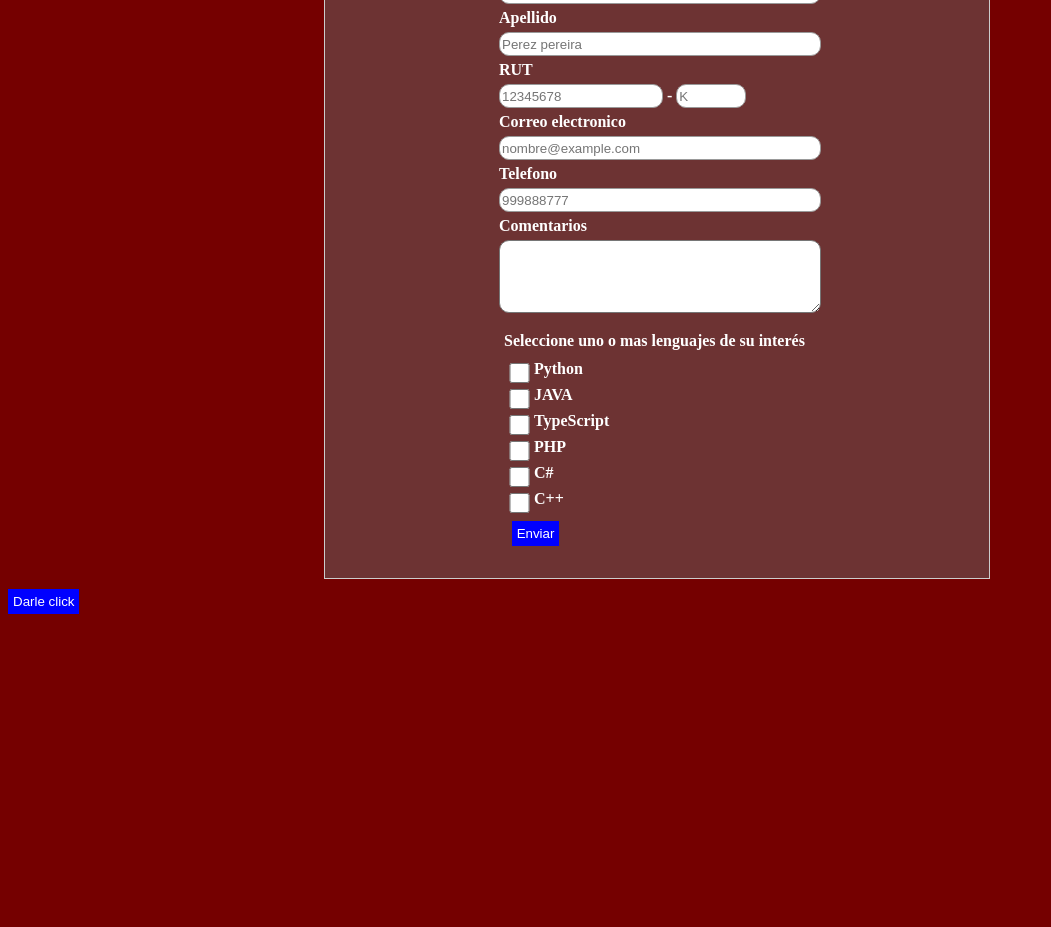
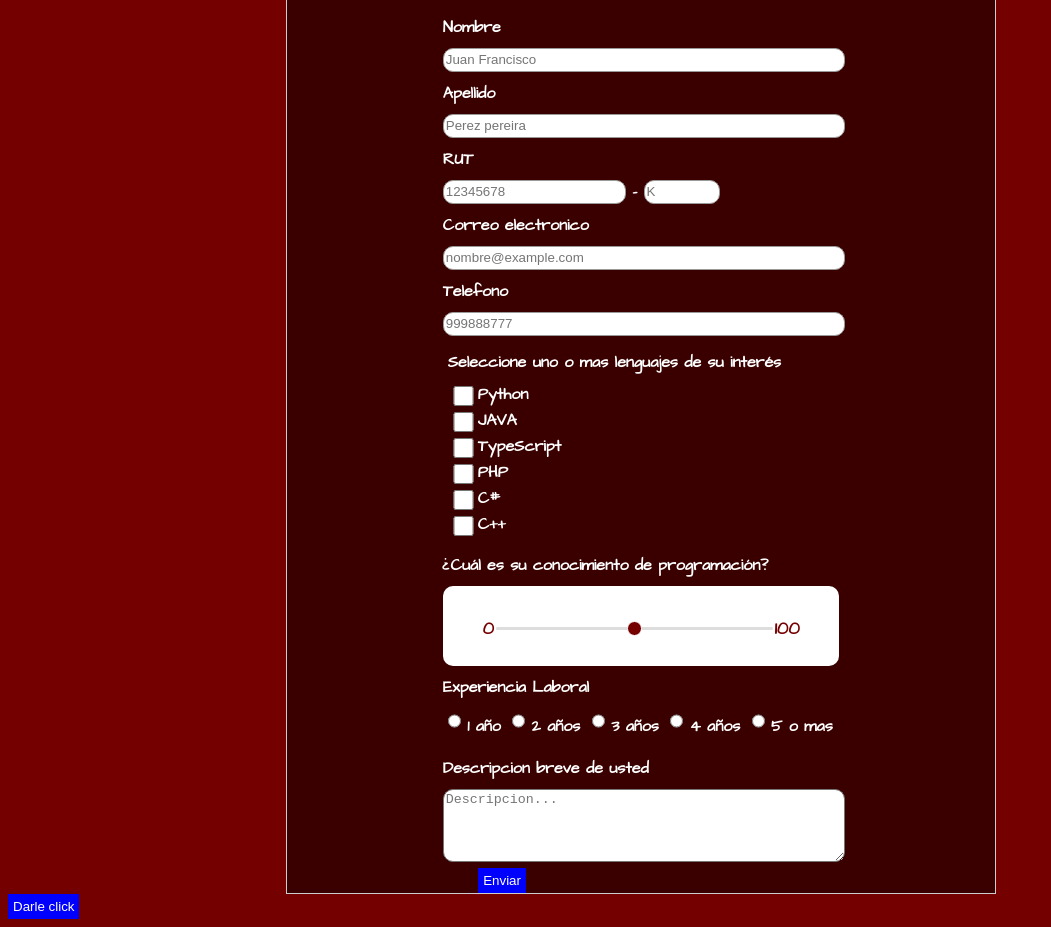
Before and after one commit to melamito/Formulario, a plain HTML site: page index.html in a window 1280 px wide. Shown: the part 91-1018 px from the top of the page, without its empty margins (0-1051 px from the left). Before the commit the page ends 800 px from the top, so only its background shows below. Drawn offline with Linux system fonts and the light colour scheme; a script that the page names is missing.

Commit message:
formato listo

```diff
--- a/css/estilo.css
+++ b/css/estilo.css
@@ -1,22 +1,28 @@
 body{
-	background-color: rgb(117, 0, 0);
+	--colorFondo : rgb(117, 0, 0);
+	--colorFormu : rgba(0,0,0,0.5);
+	--ancho : 56%;
+	--margen: 22%;
+	--borde : 10px;
+
+	font-family: 'Architects Daughter';
+	background-color: var(--colorFondo);
 	color:white;
 }
 #formulario{
-	display: grid;
+
 	grid-template-columns: 1fr;
-	margin:10px;
-	width: 50%;
-	padding:1em;
+
+	width: var(--ancho);
 	border:1px solid #ccc;
-	margin-left: 25%;
-	background-color: rgb(109, 51, 51);
+	margin-left: var(--margen);
+	background-color: var(--colorFormu);
 }
 
 form ul{
 	list-style-type: none;
 	padding: 0;    /*para adentro*/
-	margin-left: 0%;
+	margin: 0%;
 }
 
 label{
@@ -25,26 +31,27 @@ label{
 
 .label{
 	display: inline-block;
-	width: 50%;
+	width: var(--ancho);
 	text-align: left;
 	cursor: pointer;
-	margin: 5px;
-	margin-left: 25%;
+	margin: 10px;
+	margin-left: var(--margen);
 }
 
 input{
 	border: 1px solid #999;
-	border-radius: 10px;
+	border-radius: var(--borde);
 	height: 20px;
 }
 
 .input1{
-	width: 50%;
-	margin-left: 25%;}
+	width: var(--ancho);
+	margin-left: var(--margen);
+}
 
 .input2{  /*---RUT---*/
 	width: 25%;
-	margin-left: 25%;
+	margin-left: var(--margen);
 }
 
 .input3{   /*--- dig verif ---*/
@@ -53,10 +60,10 @@ input{
 }
 
 textarea{
-	width: 50%;
+	width: var(--ancho);
 	height: 5em;
-	margin-left: 25%;
-	border-radius: 10px;
+	margin-left: var(--margen);
+	border-radius: var(--borde);
 }
 .button{
 	padding-left: 27%;
@@ -76,13 +83,76 @@ button{
 	grid-template-columns: 30px auto;
 }
 
-#box{
+#box{  /*--- Chechklist ---*/
 	align-items: center;
-	width: 50%;
+	width: var(--ancho);
 	height: 100%;
 	margin-top: 10px;
-	margin-left: 25%;
+	margin-left: var(--margen);
 	/*border: 1px solid red;*/
-	border-radius: 10px;
+	border-radius: var(--borde);
 	padding:5px;
 }
+
+.range{  /*--- Cuadrito range ---*/
+	color: var(--colorFondo);
+	margin-left: var(--margen);
+	height: 100%;
+	width: var(--ancho);
+	background-color: white;
+	border-radius: var(--borde);
+	padding-top: 5px;
+
+	overflow:hidden;
+}
+
+
+.range .field{
+	position:relative;
+	display:flex;
+	align-items: center;
+	justify-content: center;
+	height: 100%;
+	width: 80%;
+	margin-left: 10%;
+	margin-bottom: 25px;
+	margin-top: 25px;
+}
+
+.range .field input{
+	-webkit-appearance: none;
+	height: 3px;
+	width:100%;
+	background:#ddd;
+	border-radius: 5px;
+	outline:none;
+	border:none;
+}
+
+.range .field input::-webkit-slider-thumb{
+	-webkit-appearance: none;
+	height: 15px;
+	width: 15px;
+	background: var(--colorFondo);
+	border-radius: 50%;
+	border: 1px solid white;
+	cursor:pointer;
+}
+
+.range .field .value{
+	font-size: 18px;
+	font-weight: 600;
+	color: var(--colorFondo);
+}
+
+div.radio{
+	align-items: center;
+	width: var(--ancho);
+	margin-left: var(--margen);
+	margin-bottom: 10px;
+}
+
+div.radio input{
+	margin-right: 0px;
+	margin-left: 5px;
+}
--- a/index.html
+++ b/index.html
@@ -4,13 +4,19 @@
 	<title>Formulario</title>
 	<!---estilos--->
 	<link rel="stylesheet" href="css/estilo.css">
+	<link rel="preconnect" href="https://fonts.gstatic.com">
+	<link href="https://fonts.googleapis.com/css2?family=Architects+Daughter&family=Shadows+Into+Light&display=swap" rel="stylesheet">
 
 	<!---js--->
 
 </head>
 <body>
 	<form method="post" action="#" id="formulario">
+		<center><h1>Formulario</h1></center>
+
 		<ul>
+
+			<!---------- Nombres ---------->
 			<li>
 				<div>
 					<label for="nombre" class="label">Nombre </label>
@@ -20,6 +26,7 @@
 				</div>
 			</li>
 
+			<!---------- Apellidos ---------->
 			<li>
 				<div>
 					<label for="apellido" class="label">Apellido</label>
@@ -29,6 +36,7 @@
 				</div>
 			</li>
 
+			<!------------- rut ------------->
 			<li>
 				<div>
 					<label for="rut" class="label">RUT</label>
@@ -39,6 +47,8 @@
 					</div>
 				</div>
 			</li>
+
+			<!----------- Correo ----------->
 			<li>
 				<div>
 					<label for="email" class="label">Correo electronico</label>
@@ -47,6 +57,8 @@
 					</div>
 				</div>
 			</li>
+
+			<!---------- Telefono ---------->
 			<li>
 				<div>
 					<label for="telefono" class="label">Telefono</label>
@@ -56,15 +68,7 @@
 				</div>
 			</li>
 
-			<li>
-				<div>
-					<label for="comentarios" class="label">Comentarios</label>
-					<div>
-						<textarea id="comentarios"></textarea>
-					</div>
-				</div>
-			</li>
-
+			<!---------- Lenguajes ---------->
 			<li>
 				<div id="box">
 					<label class="label2">Seleccione uno o mas lenguajes de su interés</label>
@@ -92,10 +96,53 @@
 				</div>
 			</li>
 
+			<!------------ Range ------------>
+			<li>
+				<label class="label">¿Cuál es su conocimiento de programación?</label>
+				<div class="range">
+					<div class="field">
+						<div class="value left">0</div>
+						<input type="range" min="0" max="100" value="50" steps="1">
+						<div class="value right">100</div>
+					</div>
+				</div>
+			</li>
+
+			<!---------- Experiencia ---------->
+			<li>
+				<label class="label">Experiencia Laboral</label>
+				<div class="radio">
+					<input type="radio" name="exp" id="1">
+					<label for="1">1 año</label>
+
+					<input type="radio" name="exp" id="2">
+					<label for="2">2 años</label>
+
+					<input type="radio" name="exp" id="3">
+					<label for="3">3 años</label>
+
+					<input type="radio" name="exp" id="4">
+					<label for="4">4 años</label>
+
+					<input type="radio" name="exp" id="5">
+					<label for="5">5 o mas</label>
+				</div>
+
+			</li>
+
+			<!---------- Descripcion personal ---------->
+			<li>
+				<div>
+					<label for="descripcion" class="label">Descripcion breve de usted</label>
+					<div>
+						<textarea id="descripcion" type="text" placeholder="Descripcion..." maxlength="300"></textarea>
+					</div>
+				</div>
+			</li>
+
 			<li class="button">
 				<button type="submit">Enviar</button>
 			</li>
-
 
 		</ul>
 	</form>
```
